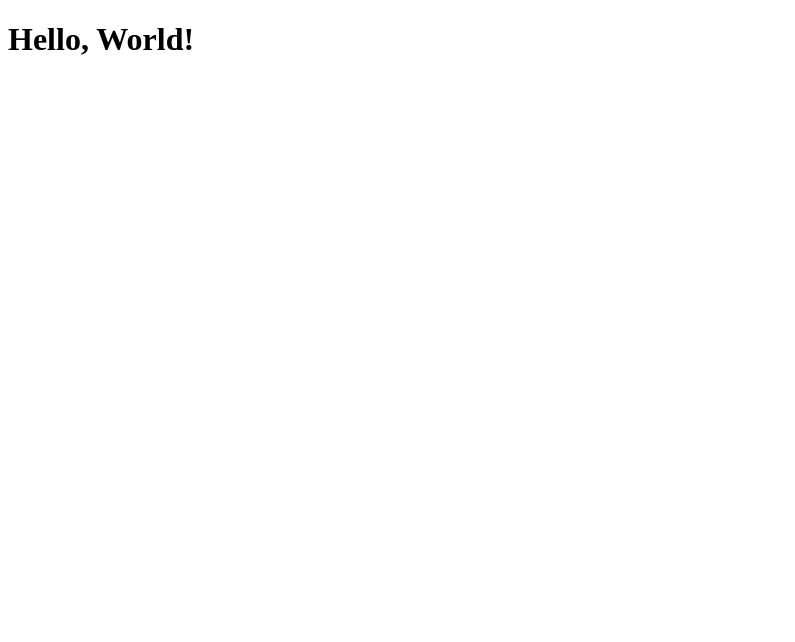
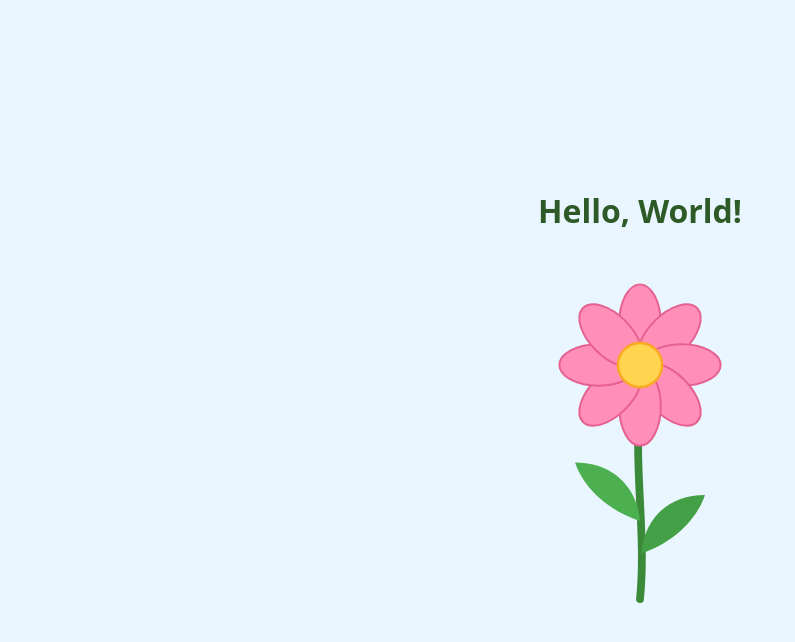
Before and after one commit to carenloh/Haze-Tracker, a plain HTML site: page index.html in a window 1280 px wide. Shown: the whole page, without its empty margins (0-795 px from the left). Drawn offline with Linux system fonts and the light colour scheme.

Commit message:
Draw a flower in the HTML page
Co-Authored-By: Claude Sonnet 5.5 <noreply@anthropic.com>
Claude-Session: https://claude.ai/code/session_016mtdkzXMnZzFB6DPHcfSL4

```diff
--- a/index.html
+++ b/index.html
@@ -4,8 +4,42 @@
   <meta charset="UTF-8">
   <meta name="viewport" content="width=device-width, initial-scale=1.0">
   <title>Hello, World</title>
+  <style>
+    body {
+      margin: 0;
+      min-height: 100vh;
+      display: flex;
+      flex-direction: column;
+      align-items: center;
+      justify-content: center;
+      background: #eaf6ff;
+      font-family: system-ui, sans-serif;
+    }
+    h1 { color: #2d5a27; margin: 0 0 1rem; }
+    svg { width: 260px; height: auto; }
+  </style>
 </head>
 <body>
   <h1>Hello, World!</h1>
+  <svg viewBox="0 0 200 280" xmlns="http://www.w3.org/2000/svg" role="img" aria-label="A pink flower with green stem and leaves">
+    <!-- stem -->
+    <path d="M100 120 C95 170 105 220 100 270" stroke="#3a8a3a" stroke-width="6" fill="none" stroke-linecap="round"/>
+    <!-- leaves -->
+    <path d="M100 210 C70 200 55 180 50 165 C80 165 98 185 100 210 Z" fill="#4caf50"/>
+    <path d="M101 235 C130 225 145 205 150 190 C120 190 103 210 101 235 Z" fill="#43a047"/>
+    <!-- petals -->
+    <g fill="#ff8fb8" stroke="#e5608f" stroke-width="1.5">
+      <ellipse cx="100" cy="58" rx="16" ry="30"/>
+      <ellipse cx="100" cy="58" rx="16" ry="30" transform="rotate(45 100 90)"/>
+      <ellipse cx="100" cy="58" rx="16" ry="30" transform="rotate(90 100 90)"/>
+      <ellipse cx="100" cy="58" rx="16" ry="30" transform="rotate(135 100 90)"/>
+      <ellipse cx="100" cy="58" rx="16" ry="30" transform="rotate(180 100 90)"/>
+      <ellipse cx="100" cy="58" rx="16" ry="30" transform="rotate(225 100 90)"/>
+      <ellipse cx="100" cy="58" rx="16" ry="30" transform="rotate(270 100 90)"/>
+      <ellipse cx="100" cy="58" rx="16" ry="30" transform="rotate(315 100 90)"/>
+    </g>
+    <!-- center -->
+    <circle cx="100" cy="90" r="17" fill="#ffd54f" stroke="#f9a825" stroke-width="2"/>
+  </svg>
 </body>
 </html>
```
